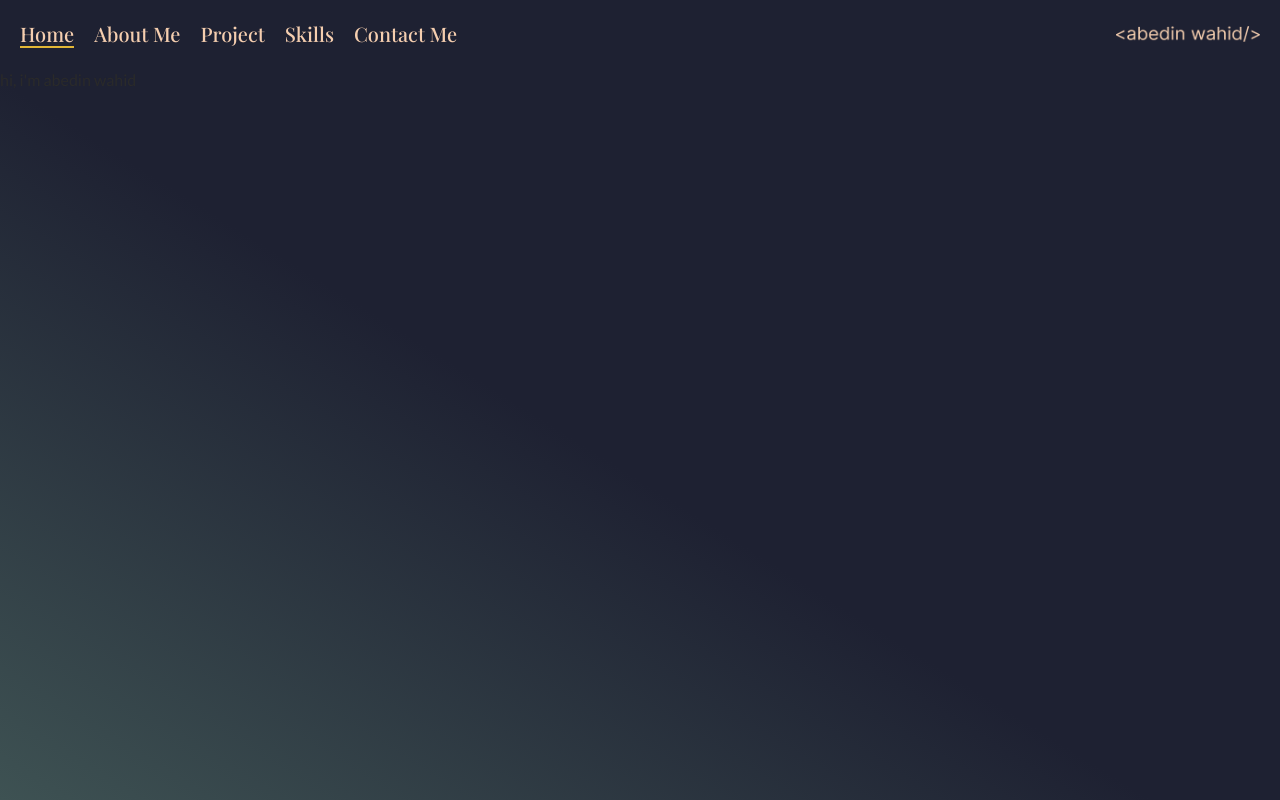
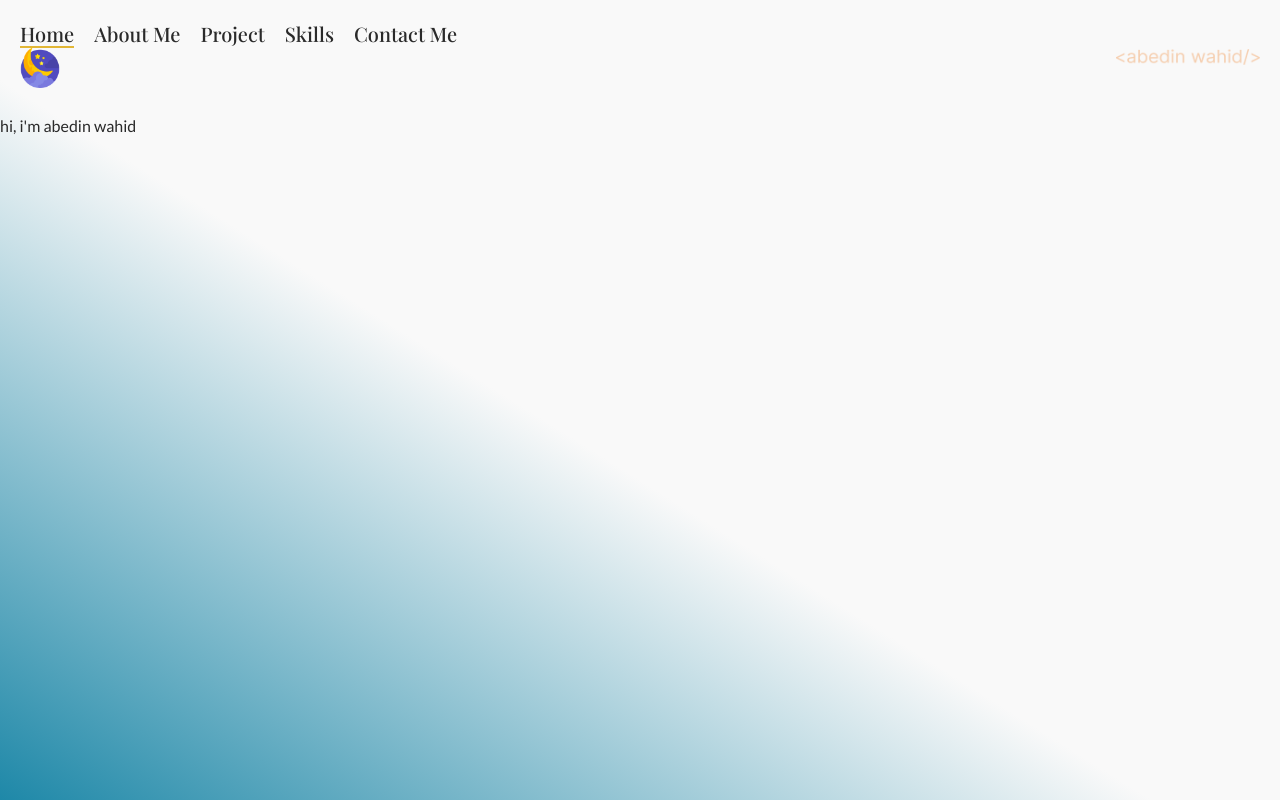
Before and after one commit to abedinwahid9/my-portfolio, a Next.js app: page / in a window 1280 px wide. Built offline with nearby package versions, Linux system fonts and the light colour scheme.

Commit message:
dark and light theme button implement done

```diff
--- a/src/app/components/Navbar.tsx
+++ b/src/app/components/Navbar.tsx
@@ -12,6 +12,7 @@ import {
   paperVariants,
 } from "./animation/navAllAnimation";
 import { logoVariants } from "./animation/mainLogo";
+import Theme from "./Theme/Theme";
 
 interface NavLink {
   id: number;
@@ -61,7 +62,7 @@ const Navbar = () => {
                 initial="hidden"
                 animate="visible"
                 custom={id}
-                className="text-lg-text text-xl  font-medium capitalize font-playfairDisplay"
+                className="dark:text-lg-text text-dr-text text-xl  font-medium capitalize font-playfairDisplay"
               >
                 <Link
                   className={` ${path === link ? "active" : "line-hover"}`}
@@ -241,12 +242,14 @@ const Navbar = () => {
               </motion.div>
             )}
           </AnimatePresence>
+          <Theme />
         </div>
+
         <motion.div
-          className="md:order-2 order-1"
           variants={logoVariants}
           initial="hidden"
           animate="visible"
+          className="md:order-2 order-1 "
         >
           <Image className="w-36 h-full " src={logo} alt="logo" />
         </motion.div>
--- a/src/app/components/Theme/Theme.tsx
+++ b/src/app/components/Theme/Theme.tsx
@@ -1,5 +1,31 @@
+import { useTheme } from "next-themes";
+import Image from "next/image";
+import sun from "../../../../public/assets/sun.png";
+import moon from "../../../../public/assets/moon.png";
+
 const Theme = () => {
-  return <div>Theme</div>;
+  const { theme, setTheme, resolvedTheme } = useTheme();
+  console.log(theme, resolvedTheme);
+
+  const handleTheme = () => {
+    if (resolvedTheme === "dark") {
+      setTheme("light");
+    } else {
+      setTheme("dark");
+    }
+  };
+
+  return (
+    <div>
+      <button onClick={handleTheme} className="w-10 h-10 ">
+        {resolvedTheme === "dark" ? (
+          <Image className="w-full h-full" src={sun} alt="sun" />
+        ) : (
+          <Image className="w-full h-full" src={moon} alt="moon" />
+        )}
+      </button>
+    </div>
+  );
 };
 
 export default Theme;
--- a/src/app/components/home/Main.tsx
+++ b/src/app/components/home/Main.tsx
@@ -1,13 +1,9 @@
-import { useTheme } from "next-themes";
 import React from "react";
 
 const Main = () => {
-  const { theme, setTheme, resolvedTheme } = useTheme();
-  console.log(theme);
-
   return (
     <div>
-      <h2 className="text-lg-text dark:text-dr-text">hi, i'm abedin wahid</h2>
+      <h2 className="dark:text-lg-text text-dr-text">hi, i'm abedin wahid</h2>
     </div>
   );
 };
--- a/src/app/layout.tsx
+++ b/src/app/layout.tsx
@@ -14,9 +14,9 @@ export default function RootLayout({
   children: React.ReactNode;
 }>) {
   return (
-    <html lang="en" className="dark">
+    <html lang="en">
       <body
-        className={`${playfairDisplay.variable} ${lato.className} h-screen w-full bg-gradient-to-tr from-lg-secondary to-lg-primary to-45%  bg-no-repeat `}
+        className={`${playfairDisplay.variable} ${lato.className} h-screen w-full bg-gradient-to-tr dark:from-lg-secondary from-dr-button dark:to-lg-primary to-dr-primary to-45%  bg-no-repeat `}
       >
         <ThemeProvider attribute="data-mode" defaultTheme="system" enableSystem>
           {children}
--- a/tailwind.config.ts
+++ b/tailwind.config.ts
@@ -6,7 +6,7 @@ export default {
     "./src/components/**/*.{js,ts,jsx,tsx,mdx}",
     "./src/app/**/*.{js,ts,jsx,tsx,mdx}",
   ],
-  darkMode: "selector",
+  darkMode: ["selector", '[data-mode="dark"]'],
   theme: {
     extend: {
       colors: {
@@ -15,7 +15,7 @@ export default {
         "lg-button": "#50AAB8",
         "lg-text": "#F5CEAF",
         "lg-link": "#E2B736",
-        "dr-primary": "#E2B736",
+        "dr-primary": "#F9F9F9",
         "dr-text": "#2A2A2A",
         "dr-button": "#1E88A8",
         "dr-link": "#D2A028",
```
Also changed, not shown: public/assets/moon.png (added), public/assets/sun.png (added).
